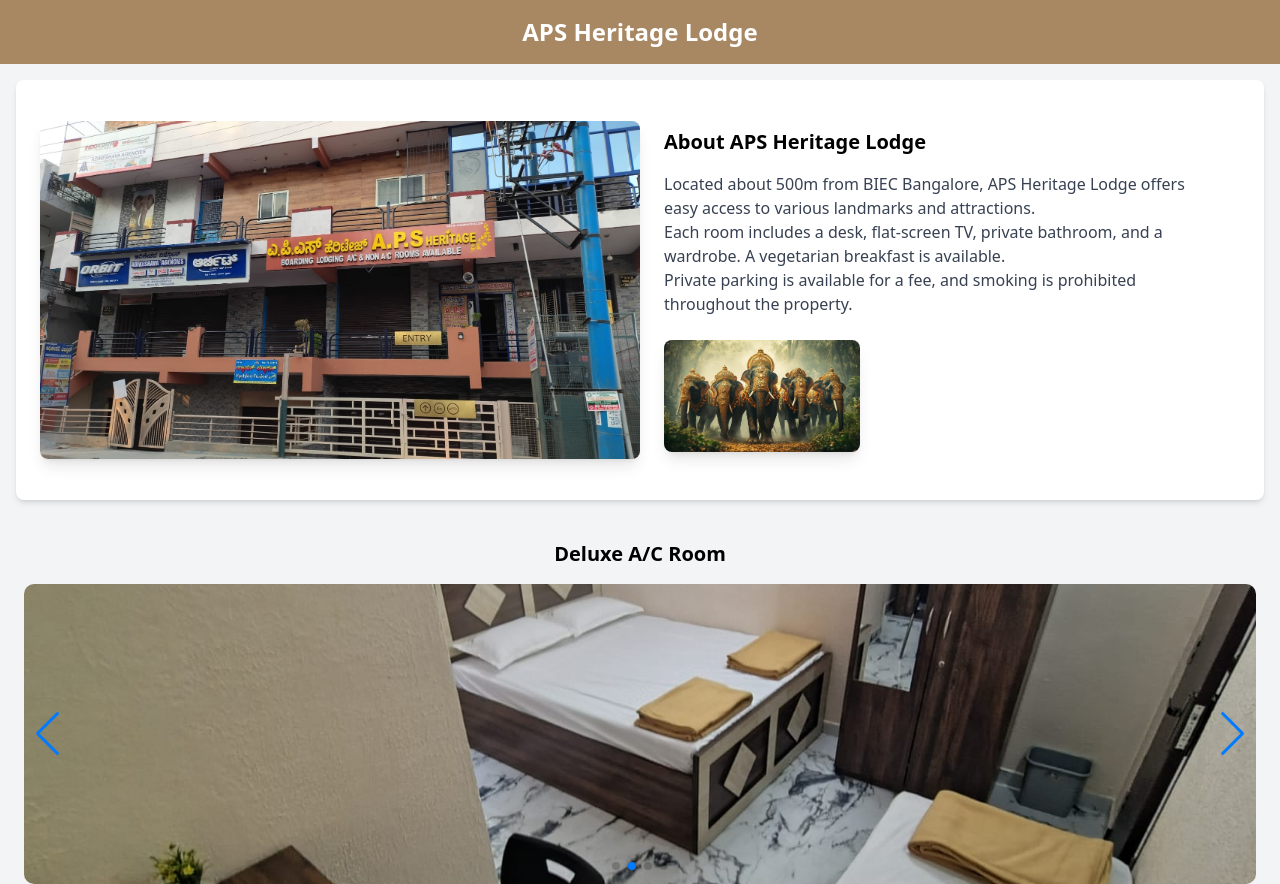
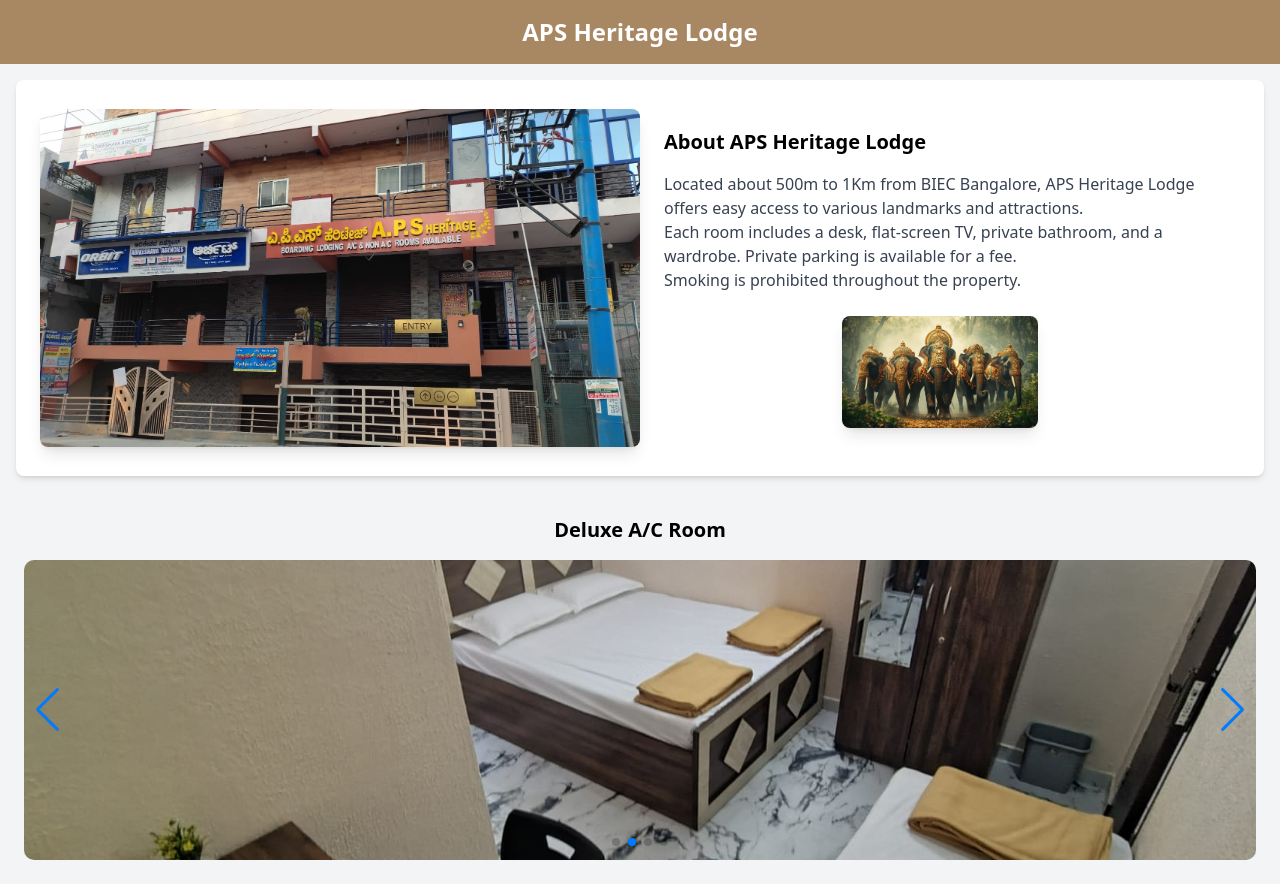
Before and after one commit to apsheritage/apsheritagewebsite, a plain HTML site: page index.html in a window 1280 px wide. Shown: the top 884 px of the page. Drawn offline with nearby package versions, Linux system fonts and the light colour scheme.

Commit message:
Update index.html

```diff
--- a/index.html
+++ b/index.html
@@ -32,15 +32,16 @@
     </div>
     <div class="w-full md:w-1/2 p-6 flex flex-col justify-center">
         <h2 class="text-xl font-semibold mb-4 text-center md:text-left">About APS Heritage Lodge</h2>
-        <p class="text-gray-700 text-center md:text-left">Located about 500m from BIEC Bangalore, APS Heritage Lodge offers easy access to various landmarks and attractions.</p>
-        <p class="text-gray-700 text-center md:text-left">Each room includes a desk, flat-screen TV, private bathroom, and a wardrobe. A vegetarian breakfast is available.</p>
-        <p class="text-gray-700 text-center md:text-left">Private parking is available for a fee, and smoking is prohibited throughout the property.</p>
+        <p class="text-gray-700 text-center md:text-left">Located about 500m to 1Km from BIEC Bangalore, APS Heritage Lodge offers easy access to various landmarks and attractions.</p>
+        <p class="text-gray-700 text-center md:text-left">Each room includes a desk, flat-screen TV, private bathroom, and a wardrobe. Private parking is available for a fee.</p>
+        <p class="text-gray-700 text-center md:text-left">Smoking is prohibited throughout the property.</p>
 
-        <div class="mt-6 flex justify-center md:justify-start">
-            <img src="pics/front1.jpg" alt="APS Heritage Front View" class="w-auto h-28 max-h-64 object-contain rounded-lg shadow-lg">
+        <div class="mt-6 flex justify-center">
+            <img src="pics/front1.jpg" alt="APS Heritage Front View" class="w-auto h-28 max-h-28 object-contain rounded-lg shadow-lg">
         </div>
     </div>
 </section>
+
 
 
 
```
